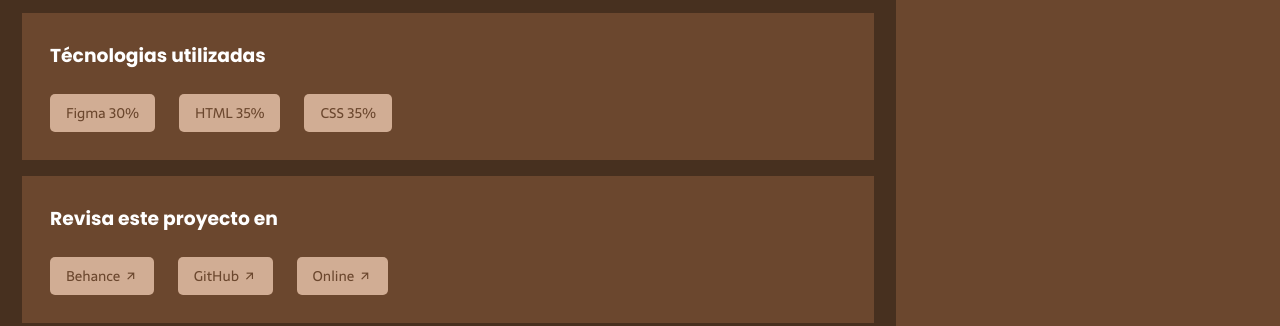
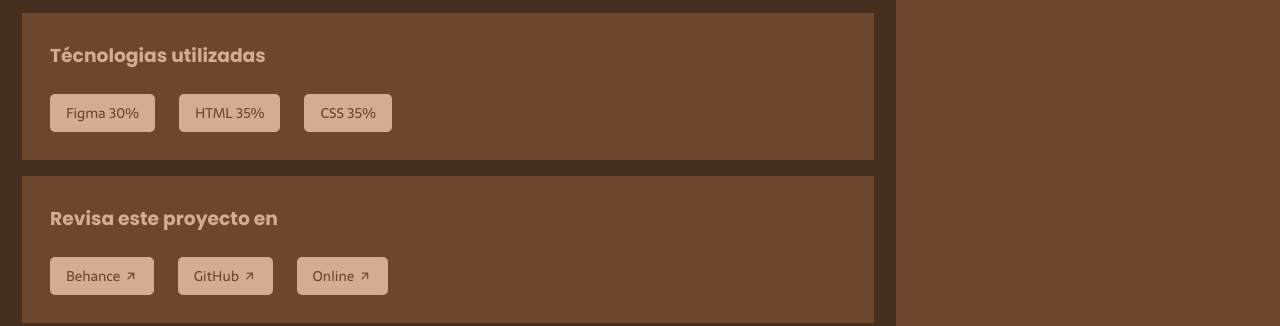
Before and after one commit to karlabn/Tarea-7-Pagina-interna-portafolio, a plain HTML site: page index.html in a window 1280 px wide. Shown: the part 646-972 px from the top of the page. Drawn offline with nearby package versions, Linux system fonts and the light colour scheme.

Commit message:
estilos.css

```diff
--- a/assets/css/estilos.css
+++ b/assets/css/estilos.css
@@ -159,7 +159,7 @@ body {
 
 .sources__h3 {
     margin: 12px;
-    color:white
+    color:var(--color-primario-claro)
 }
 
 .sources__tags--span {
```
